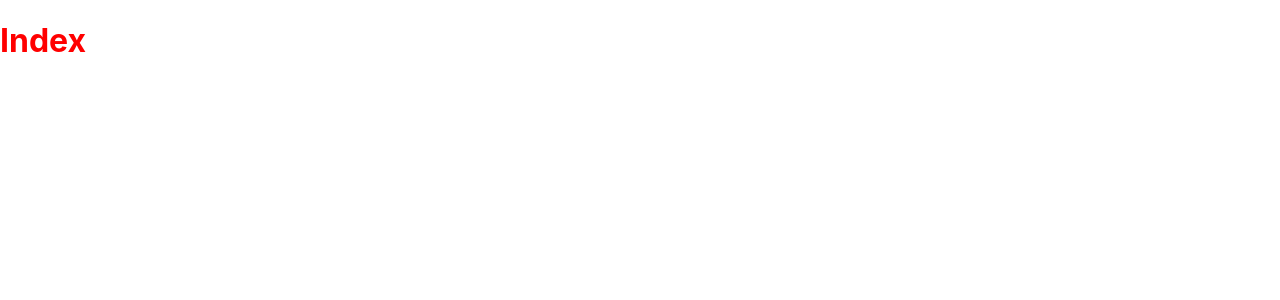
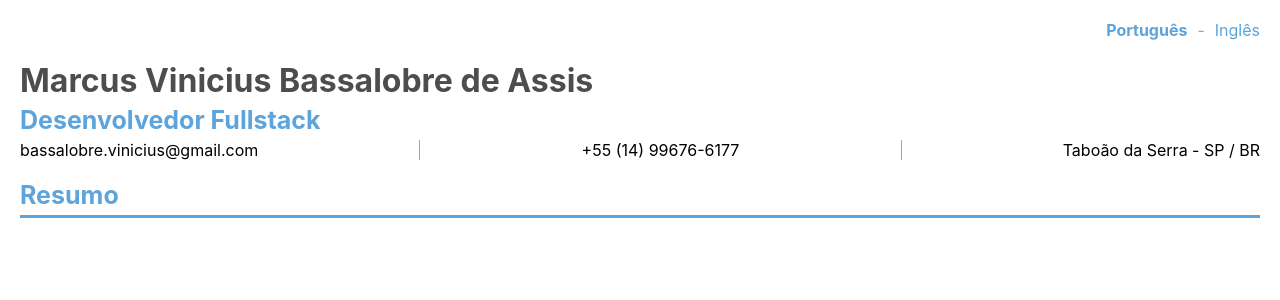
Before and after one commit to marcusvbda/portfolio, a Next.js app: page / in a window 1280 px wide. Shown: the top 300 px of the page. Built offline with nearby package versions, Linux system fonts and the light colour scheme.

Commit message:
first commit

```diff
--- /dev/null
+++ b/components/resume.js
@@ -0,0 +1,30 @@
+export default function Resume({ infos }) {
+	const lang_names = {
+		ptbr: { ptbr: "Português", en: "Portuguese" },
+		en: { ptbr: "Inglês", en: "English" }
+	}
+
+	const labels = {
+		sumary: { ptbr: "Resumo", en: "Sumary" },
+	}
+	return (
+		<div className="resume">
+			<div className="languages">
+				<a className={`link ${infos.lang == 'ptbr' ? 'active' : ''}`} href="?lang=ptbr">{lang_names.ptbr[infos.lang]}</a>
+				<div className='horizontal-separator' />
+				<a className={`link ${infos.lang == 'en' ? 'active' : ''}`} href="?lang=en">{lang_names.en[infos.lang]}</a>
+			</div>
+			<h1 className="name">{infos.name}</h1>
+			<div className="title">{infos.title}</div>
+			<div className="contacts">
+				<div>{infos.email}</div>
+				<div className="vertical-separator" />
+				<div>{infos.phone}</div>
+				<div className="vertical-separator" />
+				<div>{infos.location}</div>
+			</div>
+
+			<div className="section-title">{labels.sumary[infos.lang]}</div>
+		</div>
+	)
+}
--- a/pages/api/hello.js
+++ /dev/null
@@ -1,5 +0,0 @@
-// Next.js API route support: https://nextjs.org/docs/api-routes/introduction
-
-export default (req, res) => {
-  res.status(200).json({ name: 'John Doe' })
-}
--- /dev/null
+++ b/pages/api/infos.js
@@ -0,0 +1,24 @@
+
+const getLanguage = (req) => {
+	const languages = ["ptbr", "en"]
+	let lang = (req.body.lang ?? "ptbr").toLowerCase().trim()
+	return languages.includes(lang) ? lang : "ptbr"
+}
+
+export default (req, res) => {
+	if (req.method != "POST") res.status(404).end()
+	let lang = getLanguage(req)
+	let name = "Marcus Vinicius Bassalobre de Assis"
+	let title = { ptbr: "Desenvolvedor Fullstack", en: "Fullstack Developer" }
+	let email = "bassalobre.vinicius@gmail.com"
+	let phone = "+55 (14) 99676-6177"
+	let location = "Taboão da Serra - SP / BR"
+	res.status(200).json({
+		name,
+		title: title[lang],
+		phone,
+		location,
+		email,
+		lang
+	})
+}
--- a/pages/index.js
+++ b/pages/index.js
@@ -1,13 +1,32 @@
 import Head from 'next/head'
+import Resume from 'components/resume'
 
-export default function Home() {
+export default function Home({ infos }) {
 	return (
 		<>
 			<Head>
-				<title>Create Next App</title>
+				<title>{infos.name} | {infos.title}</title>
 				<link rel="icon" href="/favicon.ico" />
 			</Head>
-			<h1>Index</h1>
+			<Resume infos={infos} />
 		</>
 	)
 }
+
+export async function getServerSideProps({ req, query }) {
+	let lang = query?.lang
+	const res = await fetch(`http://${req.headers.host}/api/infos`, {
+		headers: {
+			'Accept': 'application/json',
+			'Content-Type': 'application/json'
+		},
+		method: "POST",
+		body: JSON.stringify({ lang })
+	})
+	const infos = await res.json()
+	return {
+		props: {
+			infos
+		},
+	}
+}
--- a/styles/globals.scss
+++ b/styles/globals.scss
@@ -1,3 +1,4 @@
+$primary: #5ca4db;
 html,
 body {
     padding: 0;
@@ -14,6 +15,65 @@ a {
     box-sizing: border-box;
 }
 
-h1 {
-    color: red;
+.resume {
+    padding: 20px;
 }
+
+.name {
+    color: #4d4d4d;
+    margin-bottom: 5px;
+}
+
+.title {
+    color: $primary;
+    font-size: 25px;
+    font-weight: bold;
+}
+
+.languages {
+    display: flex;
+    flex-direction: row;
+    justify-content: flex-end;
+    .link {
+        color: $primary;
+        &.active {
+            font-weight: bold;
+        }
+    }
+
+    @media print {
+        display: none !important;
+    }
+}
+
+.contacts {
+    margin-top: 5px;
+    display: flex;
+    flex-direction: row;
+    justify-content: space-between;
+}
+
+.vertical-separator {
+    &::after {
+        content: "  ";
+        border-right: 1px solid rgba(0, 0, 0, 0.36);
+        height: 100%;
+    }
+}
+
+.horizontal-separator {
+    &::after {
+        content: " - ";
+        margin: 0 10px;
+        color: rgba(0, 0, 0, 0.36);
+    }
+}
+
+.section-title {
+    color: $primary;
+    font-weight: bold;
+    font-size: 25px;
+    margin-top: 20px;
+    padding-bottom: 5px;
+    border-bottom: 3px solid $primary;
+}
```
Also changed, not shown: public/vercel.svg (deleted).
